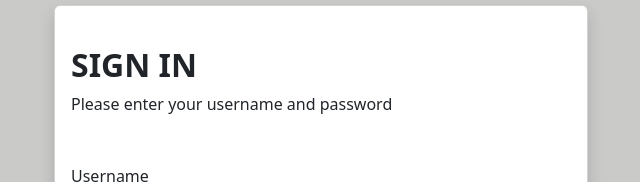
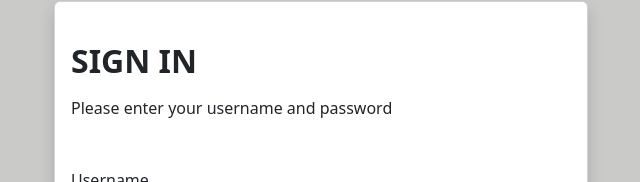
Before and after one commit to qbuus/FullstackToDo, a React (Create React App) app in the folder todofrontend/: page /signin in a window 1280 px wide. Shown: the part 233-415 px from the top of the page, without its empty margins (319-959 px from the left). Built offline with nearby package versions, Linux system fonts and the light colour scheme.

Commit message:
giving a bit of space in between sign in and p below in signin component

```diff
--- a/todofrontend/src/components/SignIn.tsx
+++ b/todofrontend/src/components/SignIn.tsx
@@ -76,11 +76,14 @@ export default function SignIn() {
                     <h2 className="fw-bold mb-2 text-uppercase">
                       Sign in
                     </h2>
-                    <p className="mb-5">
-                      Please enter your username and password
+                    <p className="mb-5 mt-3">
+                      Please enter your username and
+                      password
                     </p>
                     <div className="mb-3">
-                      <Form onSubmit={handleSubmit(onSubmit)}>
+                      <Form
+                        onSubmit={handleSubmit(onSubmit)}
+                      >
                         <TextInputField
                           name="username"
                           label="Username"
```
